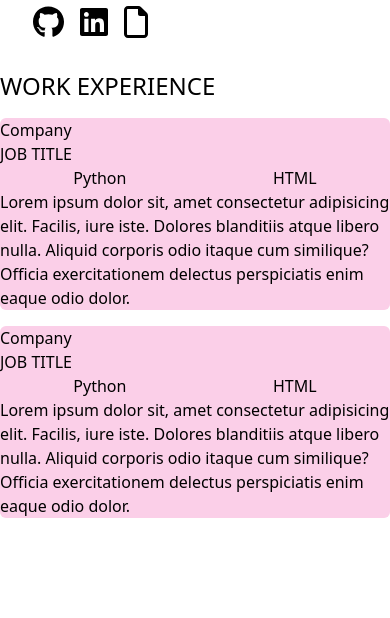
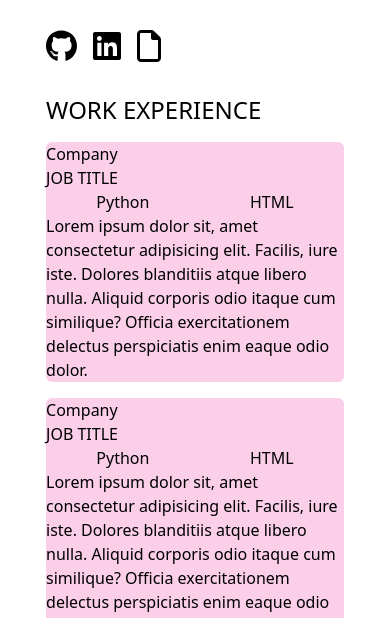
Before and after one commit to CelineTrann/CelineTrann.github.io, a React (Vite) app: page / in a window 390 px wide. Shown: the part 626-1244 px from the top of the page. Before the commit the page ends 1144 px from the top, so only its background shows below. Built offline with nearby package versions, Linux system fonts and the light colour scheme.

Commit message:
Fix spacing for mobile

```diff
--- a/src/Pages/Home.jsx
+++ b/src/Pages/Home.jsx
@@ -7,7 +7,7 @@ export default function Home () {
     return (
         <div className="container flex flex-col items-center">
             <NavBar></NavBar>
-            <div className="md:w-3/5">
+            <div className="w-11/12 md:w-3/5">
                 <Hero></Hero>
                 <WorkExperience></WorkExperience>
             </div>
--- a/src/components/WorkCard.jsx
+++ b/src/components/WorkCard.jsx
@@ -2,13 +2,13 @@ import React from "react";
 
 export default function WorkCard () {
     return (
-        <div className="container md:h-48 rounded-md flex flex-row justify-around items-center bg-pink-200">
+        <div className="container rounded-md flex flex-row justify-around items-center gap-4 bg-pink-200">
             <img
-                src=""
+                src="https://encrypted-tbn0.gstatic.com/images?q=tbn:ANd9GcQHN8VZBh3H-DJG7Cp3kfbRDnd7UF932qrhJMVqjA7uJw&s"
                 alt=""
-                className="hidden md:block md:w-32 md:h-32"
+                className="hidden md:block md:w-28 md:h-28"
             />
-            <div className="flex flex-col md:w-3/4">
+            <div className="flex flex-col">
                 <p>Company</p>
                 <h1>JOB TITLE</h1>
                 <div className="flex justify-around">
--- a/src/components/WorkExperience.jsx
+++ b/src/components/WorkExperience.jsx
@@ -5,9 +5,11 @@ import WorkCard from "./WorkCard";
 export default function WorkExperience () {
     return (
         <div className="container">
-            <div className="flex flex-col space-y-4">
-                <h1 className="text-2xl">WORK EXPERIENCE</h1>
-                <div className="flex flex-col justify-center items-center space-y-4">
+            <div className="flex flex-col items-center space-y-4">
+                <div className="w-10/12 md:w-full">
+                    <h1 className="text-2xl md:self-start">WORK EXPERIENCE</h1>
+                </div>
+                <div className="flex flex-col justify-center items-center space-y-4 w-10/12 md:w-full">
                     <WorkCard></WorkCard>
                     <WorkCard></WorkCard>
                 </div>
```
